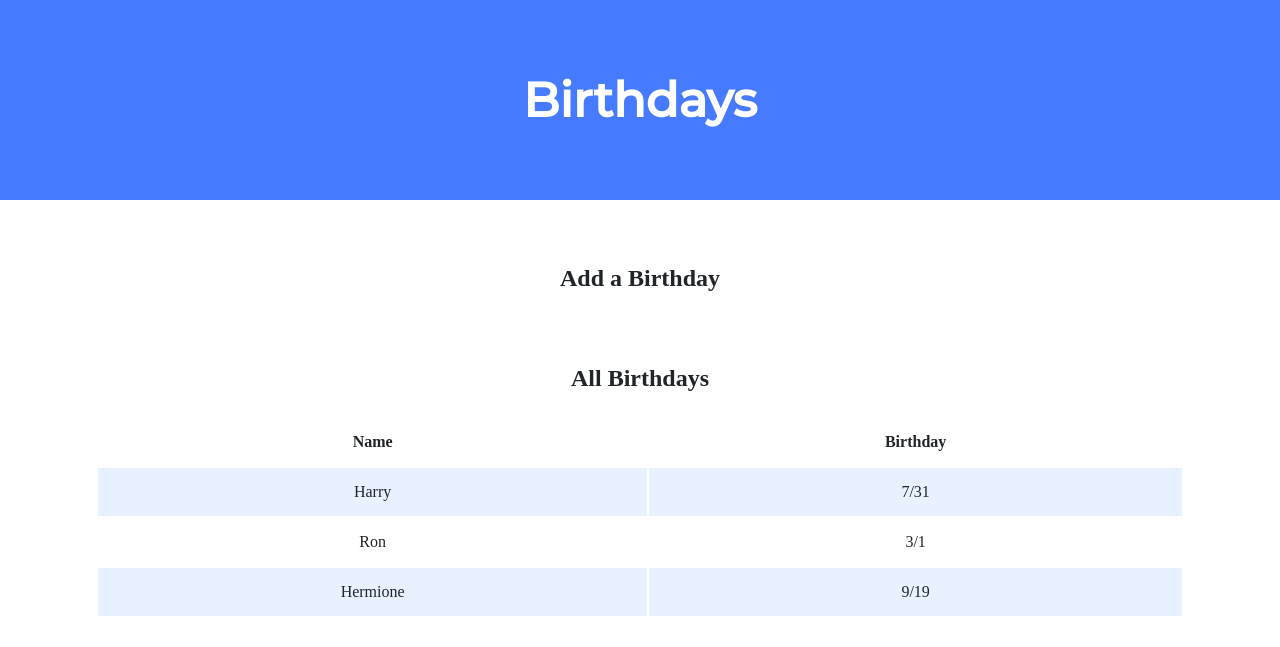
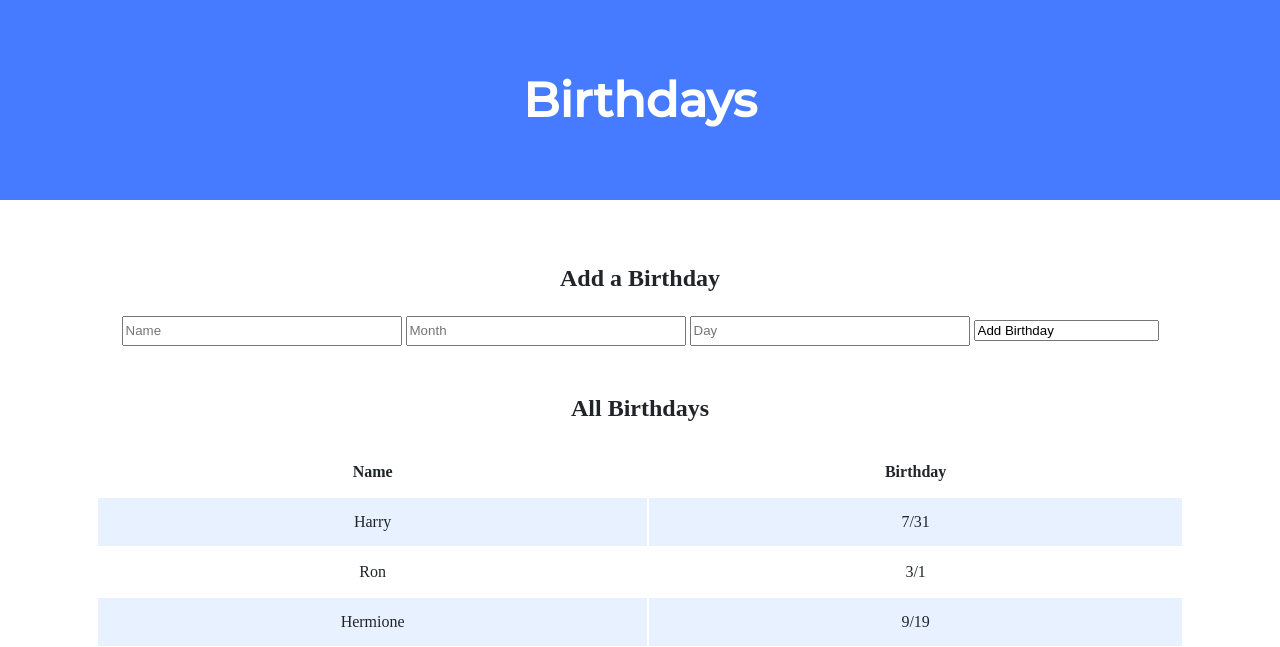
Before and after one commit to mgxmajewski/birthdays, a Flask app: page / in a window 1280 px wide. Shown: the top 647 px of the page. Run offline with Flask 2, Linux system fonts and the light colour scheme; data comes from the database, SQL or seed files in the repository; some libraries are stand-ins or nearby versions.

Commit message:
Add form to submit in HTML

```diff
--- a/application.py
+++ b/application.py
@@ -18,6 +18,7 @@ def index():
 
         # TODO: Add the user's entry into the database
 
+
         return redirect("/")
 
     else:
--- a/templates/index.html
+++ b/templates/index.html
@@ -14,7 +14,12 @@
             <div class="section">
 
                 <h2>Add a Birthday</h2>
-                <!-- TODO: Create a form for users to submit a name, a month, and a day -->
+                <form action="/" method="post">
+                    <input name="name" placeholder="Name" type="text">
+                    <input name="day" placeholder="Month" type="number" min="1" max="12">
+                    <input name="day" placeholder="Day" type="number" min="1" max="31">
+                    <input name="submit" value="Add Birthday">
+                </form>
             </div>
 
             <div class="section">
```
